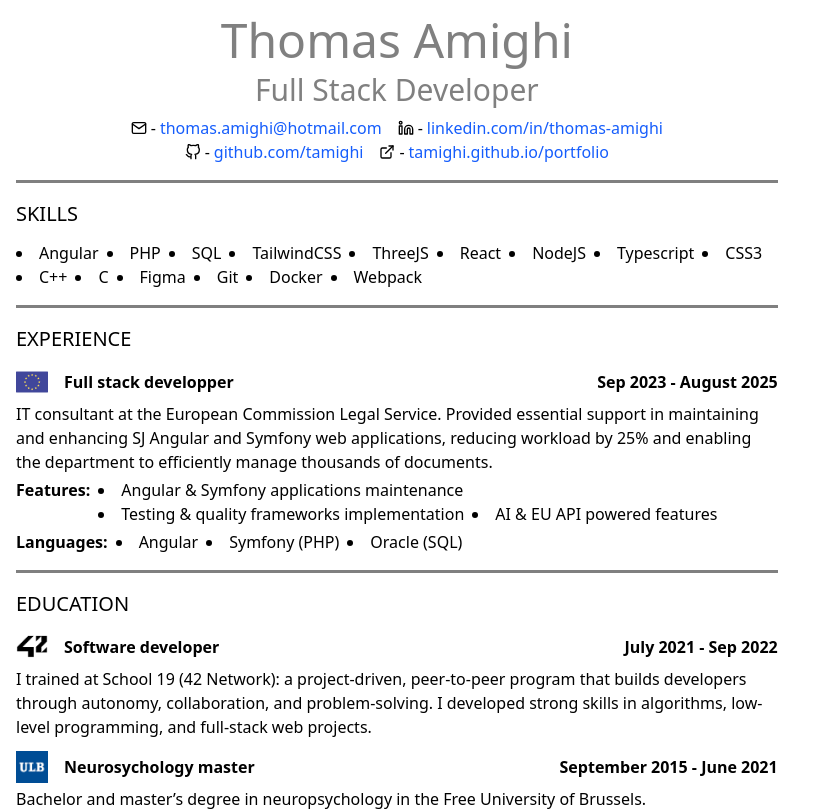
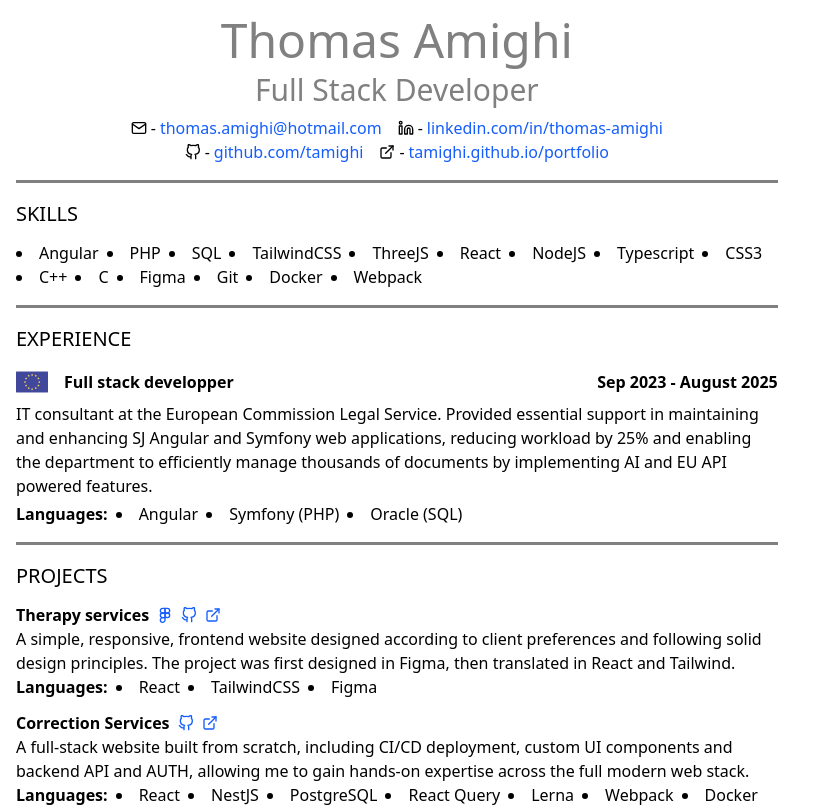
Before and after one commit to tamighi/cv-react, a React (Vite) app: page / in a window 1280 px wide. Shown: the top 811 px of the page, without its empty margins (0-825 px from the left). Built offline with nearby package versions, Linux system fonts and the light colour scheme.

Commit message:
feat: yay!

```diff
--- a/src/App.tsx
+++ b/src/App.tsx
@@ -1,6 +1,7 @@
 import Education from "./main/Education";
 import Experience from "./main/Experience";
 import Header from "./main/Header";
+import Projects from "./main/Projects";
 import Skills from "./main/Skills";
 
 const App = () => {
@@ -13,6 +14,8 @@ const App = () => {
         <hr />
         <Experience />
         <hr />
+        <Projects />
+        <hr />
         <Education />
       </div>
     </div>
--- a/src/assets/shared/constants/experiences.ts
+++ b/src/assets/shared/constants/experiences.ts
@@ -22,7 +22,7 @@ export const experiences = {
     icon: european_union,
     description: `IT consultant at the European Commission Legal Service.
 
-Provided essential support in maintaining and enhancing SJ Angular and Symfony web applications, reducing workload by 25% and enabling the department to efficiently manage thousands of documents.`,
+Provided essential support in maintaining and enhancing SJ Angular and Symfony web applications, reducing workload by 25% and enabling the department to efficiently manage thousands of documents by implementing AI and EU API powered features.`,
     features: [
       "Angular & Symfony applications maintenance",
       "Testing & quality frameworks implementation",
--- a/src/assets/shared/constants/projects.ts
+++ b/src/assets/shared/constants/projects.ts
@@ -1,3 +1,4 @@
+import type { IconType } from "react-icons";
 import {
   correctionWebsite,
   cub3d,
@@ -6,16 +7,18 @@ import {
   todocal,
 } from "../images/projects";
 
+import { FiFigma, FiGithub, FiExternalLink } from "react-icons/fi";
+
 type Media = {
   src: string;
 };
 
 type Link = {
   href: string;
-  label: string;
+  icon: IconType;
 };
 
-export type Project = {
+type Project = {
   name: string;
   description: string;
   links: Link[];
@@ -28,7 +31,7 @@ type Projects = {
   [K: string]: Project;
 };
 
-export const projects = {
+const projects = {
   therapyServices: {
     name: "Therapy services",
     description:
@@ -36,11 +39,11 @@ export const projects = {
       "The project was first designed in Figma, then translated in React and Tailwind.",
     links: [
       {
-        label: "Figma",
+        icon: FiFigma,
         href: "https://www.figma.com/design/qfk1O1lY4IgJpreh9inOi1/Marie-Therapy-V1?node-id=54925-66&t=GjyoN93vTMGA6FH0-1",
       },
-      { label: "Github", href: "https://github.com/tamighi/marie-therapy" },
-      { label: "Demo", href: "https://tamighi.github.io/marie-therapy" },
+      { icon: FiGithub, href: "https://github.com/tamighi/marie-therapy" },
+      { icon: FiExternalLink, href: "https://tamighi.github.io/marie-therapy" },
     ],
     medias: [{ src: therapyServices }],
     tools: ["React", "TailwindCSS", "Figma"],
@@ -52,10 +55,13 @@ export const projects = {
       "allowing me to gain hands-on expertise across the full modern web stack.",
     links: [
       {
-        label: "Github",
+        icon: FiGithub,
         href: "https://github.com/tamighi/correction-service-website",
       },
-      { label: "Demo", href: "https://tamighi.github.io/correction-demo" },
+      {
+        icon: FiExternalLink,
+        href: "https://tamighi.github.io/correction-demo",
+      },
     ],
     medias: [
       {
@@ -84,7 +90,7 @@ export const projects = {
     description: `React-Native mobile application for managing tasks withing a calendar.
 
 The focus was on simplicity of user experience (minimizing clicks) and speed (optimistic updates and efficient queries).`,
-    links: [{ label: "Github", href: "https://github.com/tamighi/todocal" }],
+    links: [{ icon: FiGithub, href: "https://github.com/tamighi/todocal" }],
     medias: [
       {
         src: todocal,
@@ -98,7 +104,7 @@ The focus was on simplicity of user experience (minimizing clicks) and speed (op
     description: `Based on the FPS game Wolfenstein 3D, implementing the raycasting technique.
 
 Developed during my cursus at School 19 and built entirely in C, where we pushed the project to its limits and had a lot of fun experimenting.`,
-    links: [{ label: "Github", href: "https://github.com/Lysique/cub3d" }],
+    links: [{ icon: FiGithub, href: "https://github.com/Lysique/cub3d" }],
     medias: [{ src: cub3d }],
     tools: ["C"],
   },
@@ -106,15 +112,19 @@ Developed during my cursus at School 19 and built entirely in C, where we pushed
     name: "Portfolio 3D",
     description: `A 3D portfolio in progress..`,
     links: [
-      { label: "Github", href: "https://github.com/tamighi/portfolio-3d" },
-      { label: "Demo", href: "https://tamighi.github.io/portfolio-3d/" },
+      { icon: FiGithub, href: "https://github.com/tamighi/portfolio-3d" },
+      { icon: FiExternalLink, href: "https://tamighi.github.io/portfolio-3d/" },
     ],
     medias: [{ src: portfolio3D }],
     tools: ["React", "ThreeJS", "GLSL", "Blender"],
   },
 } satisfies Projects;
 
-export const projectsArray = Object.entries(projects).map(([id, project]) => ({
+const projectsArray = Object.entries(projects).map(([id, project]) => ({
   id: id as keyof typeof projects,
   ...project,
 }));
+
+projectsArray.splice(3);
+
+export { projectsArray, projects };
--- a/src/main/Experience.tsx
+++ b/src/main/Experience.tsx
@@ -21,11 +21,7 @@ const Experience = () => {
         </div>
         <p>{experience.description}</p>
         <div className="flex gap-2">
-          <span className="font-bold">Features:</span>
-          <BulletPoints bullets={experience.features} />
-        </div>
-        <div className="flex gap-2">
-          <span className="font-bold">Languages:</span>
+          <span className="font-semibold">Languages:</span>
           <BulletPoints bullets={experience.languages} />
         </div>
       </div>
--- /dev/null
+++ b/src/main/Projects.tsx
@@ -0,0 +1,40 @@
+import { projectsArray } from "../assets/shared";
+import BulletPoints from "../components/BulletPoints";
+
+const PROJECTS = projectsArray;
+
+const Projects = () => {
+  return (
+    <div className="flex flex-col gap-3">
+      <h3 className="text-sectionTitle">PROJECTS</h3>
+      {PROJECTS.map((project) => {
+        return (
+          <div key={project.id}>
+            <div className="flex gap-2 items-center">
+              <span className="font-bold">{project.name}</span>
+              {project.links.map((link, i) => {
+                return (
+                  <a
+                    key={i}
+                    href={link.href}
+                    className="text-blue-600"
+                    target="_blank"
+                  >
+                    {link.icon({})}
+                  </a>
+                );
+              })}
+            </div>
+            <p>{project.description}</p>
+            <div className="flex gap-2">
+              <span className="font-semibold">Languages:</span>
+              <BulletPoints bullets={project.tools} />
+            </div>
+          </div>
+        );
+      })}
+    </div>
+  );
+};
+
+export default Projects;
```
